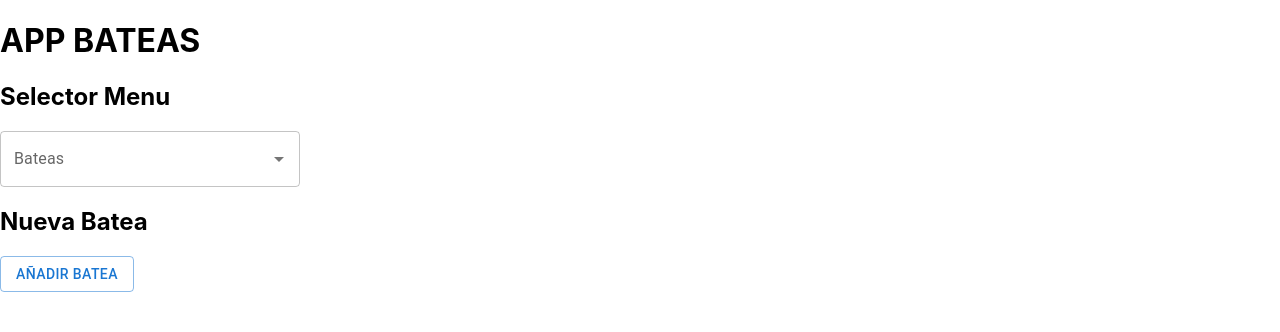
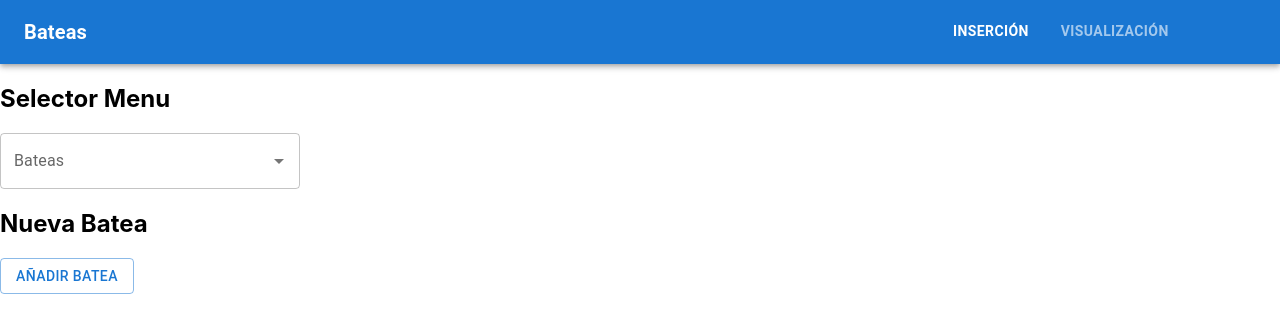
Before and after one commit to Rauljo/Proyectobatea, a React (Create React App) app in the folder client/: page / in a window 1280 px wide. Shown: the top 332 px of the page. Built offline with nearby package versions, Linux system fonts and the light colour scheme; no server answers.

Commit message:
Added appbar

```diff
--- a/client/src/App.js
+++ b/client/src/App.js
@@ -3,13 +3,13 @@ import React, { Fragment, useState } from "react";
 import './App.css';
 
 import Data_Insertion from './components/Data_Insertion';
+import Navigation from "./components/Menu";
 
 
 function App() {
   return (
     <div>
-      <h1>APP BATEAS</h1>
-
+      <Navigation />
       <Data_Insertion />
     </div>
   );
--- /dev/null
+++ b/client/src/components/Menu.js
@@ -0,0 +1,32 @@
+import React, { useState } from 'react';
+import { AppBar, Toolbar, Typography, Tabs, Tab, Box } from '@mui/material';
+
+const Navigation = () => {
+    const [value, setValue] = useState(0);
+
+    const handleChange = (event, newValue) => {
+        setValue(newValue);
+    };
+
+    return (
+        <AppBar position="static">
+            <Toolbar sx={{ display: 'flex', justifyContent: 'flex-start', gap: 50 }}>
+                {/* "Bateas" alineado a la izquierda */}
+                <Typography variant="h6" sx={{ fontWeight: 'bold' }}>
+                    Bateas
+                </Typography>
+
+                {/* Espacio entre "Bateas" y las opciones de menú */}
+                <Box sx={{ width: '50px' }} />
+
+                {/* Opciones de menú alineadas a la izquierda y en negrita */}
+                <Tabs value={value} onChange={handleChange} textColor="inherit">
+                    <Tab label="Inserción" sx={{ fontWeight: 'bold' }} />
+                    <Tab label="Visualización" sx={{ fontWeight: 'bold' }} />
+                </Tabs>
+            </Toolbar>
+        </AppBar>
+    );
+};
+
+export default Navigation;
```
